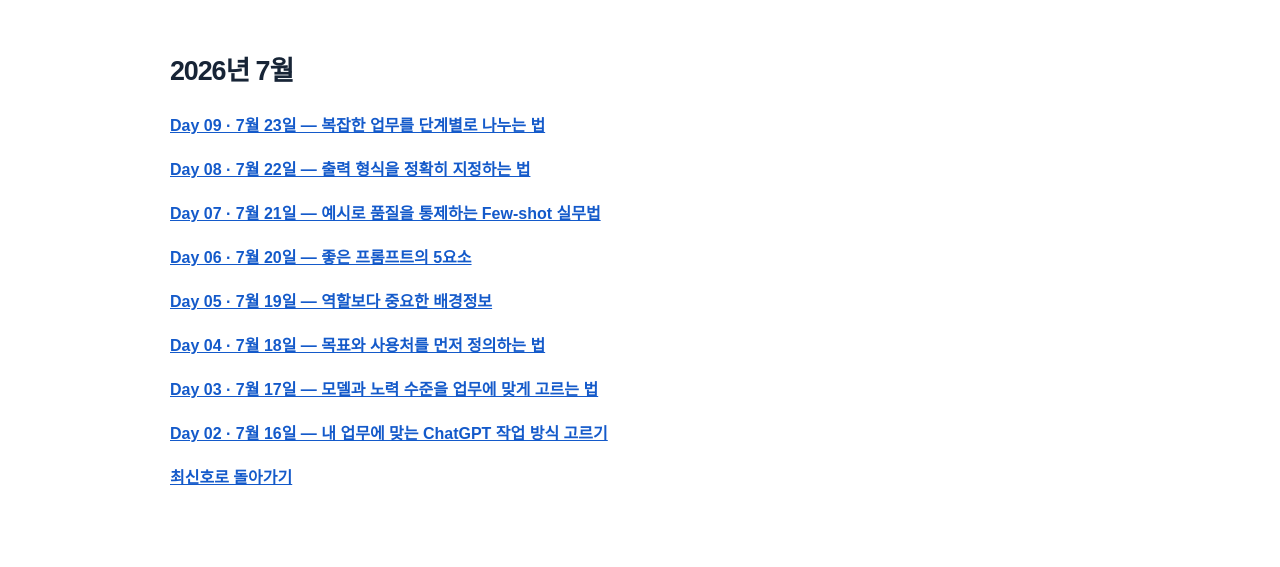
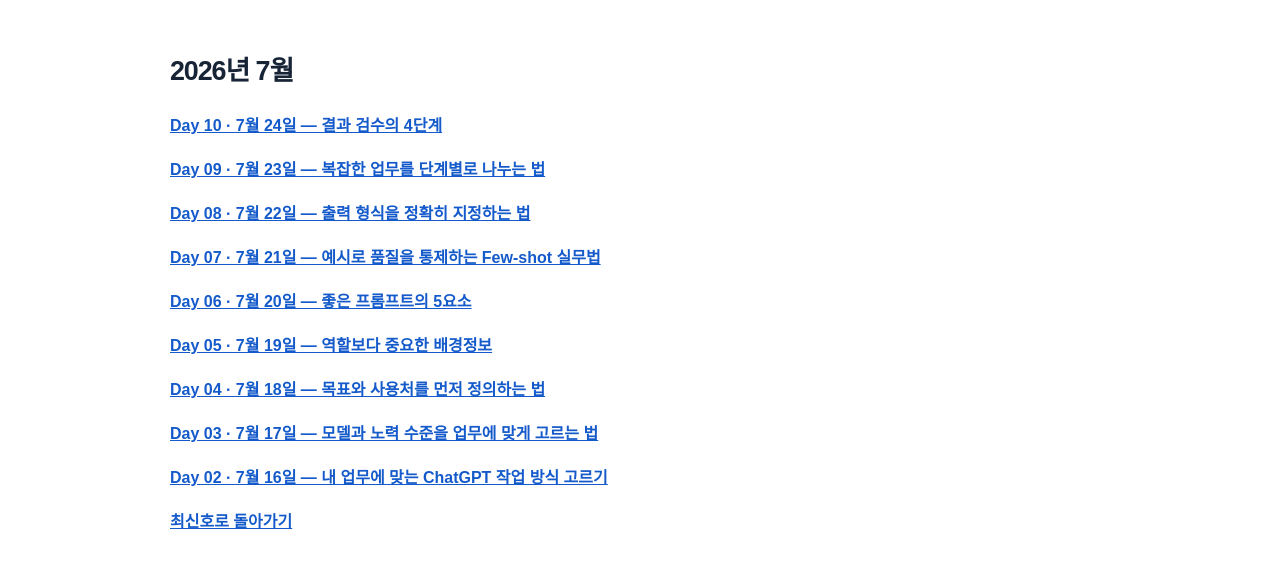
Before and after one commit to vidavida1970/codex, a plain HTML site: page archive/index.html in a window 1280 px wide. Shown: the part 257-824 px from the top of the page. Drawn offline with Linux system fonts and the light colour scheme.

Commit message:
Add DAY 10 to archive index

```diff
--- a/archive/index.html
+++ b/archive/index.html
@@ -1 +1 @@
-<!doctype html><html lang="ko"><head><meta charset="utf-8"><meta name="viewport" content="width=device-width,initial-scale=1"><title>ChatGPT로 성공하기 아카이브</title><link rel="stylesheet" href="../assets/site.css"></head><body><header class="topbar"><div class="wrap"><b>ADDIT × CHATGPT</b><span>ARCHIVE</span></div></header><main class="wrap page"><section class="goal"><p class="label">40-DAY WORK CLASS</p><h2>ChatGPT로 성공하기 아카이브</h2></section><section><h2>2026년 7월</h2><p><a href="2026-07-23/">Day 09 · 7월 23일 — 복잡한 업무를 단계별로 나누는 법</a></p><p><a href="2026-07-22/">Day 08 · 7월 22일 — 출력 형식을 정확히 지정하는 법</a></p><p><a href="2026-07-21/">Day 07 · 7월 21일 — 예시로 품질을 통제하는 Few-shot 실무법</a></p><p><a href="2026-07-20/">Day 06 · 7월 20일 — 좋은 프롬프트의 5요소</a></p><p><a href="2026-07-19/">Day 05 · 7월 19일 — 역할보다 중요한 배경정보</a></p><p><a href="2026-07-18/">Day 04 · 7월 18일 — 목표와 사용처를 먼저 정의하는 법</a></p><p><a href="2026-07-17/">Day 03 · 7월 17일 — 모델과 노력 수준을 업무에 맞게 고르는 법</a></p><p><a href="2026-07-16/">Day 02 · 7월 16일 — 내 업무에 맞는 ChatGPT 작업 방식 고르기</a></p><p><a href="../">최신호로 돌아가기</a></p></section></main></body></html>
+<!doctype html><html lang="ko"><head><meta charset="utf-8"><meta name="viewport" content="width=device-width,initial-scale=1"><title>ChatGPT로 성공하기 아카이브</title><link rel="stylesheet" href="../assets/site.css"></head><body><header class="topbar"><div class="wrap"><b>ADDIT × CHATGPT</b><span>ARCHIVE</span></div></header><main class="wrap page"><section class="goal"><p class="label">40-DAY WORK CLASS</p><h2>ChatGPT로 성공하기 아카이브</h2></section><section><h2>2026년 7월</h2><p><a href="2026-07-24/">Day 10 · 7월 24일 — 결과 검수의 4단계</a></p><p><a href="2026-07-23/">Day 09 · 7월 23일 — 복잡한 업무를 단계별로 나누는 법</a></p><p><a href="2026-07-22/">Day 08 · 7월 22일 — 출력 형식을 정확히 지정하는 법</a></p><p><a href="2026-07-21/">Day 07 · 7월 21일 — 예시로 품질을 통제하는 Few-shot 실무법</a></p><p><a href="2026-07-20/">Day 06 · 7월 20일 — 좋은 프롬프트의 5요소</a></p><p><a href="2026-07-19/">Day 05 · 7월 19일 — 역할보다 중요한 배경정보</a></p><p><a href="2026-07-18/">Day 04 · 7월 18일 — 목표와 사용처를 먼저 정의하는 법</a></p><p><a href="2026-07-17/">Day 03 · 7월 17일 — 모델과 노력 수준을 업무에 맞게 고르는 법</a></p><p><a href="2026-07-16/">Day 02 · 7월 16일 — 내 업무에 맞는 ChatGPT 작업 방식 고르기</a></p><p><a href="../">최신호로 돌아가기</a></p></section></main></body></html>
```
